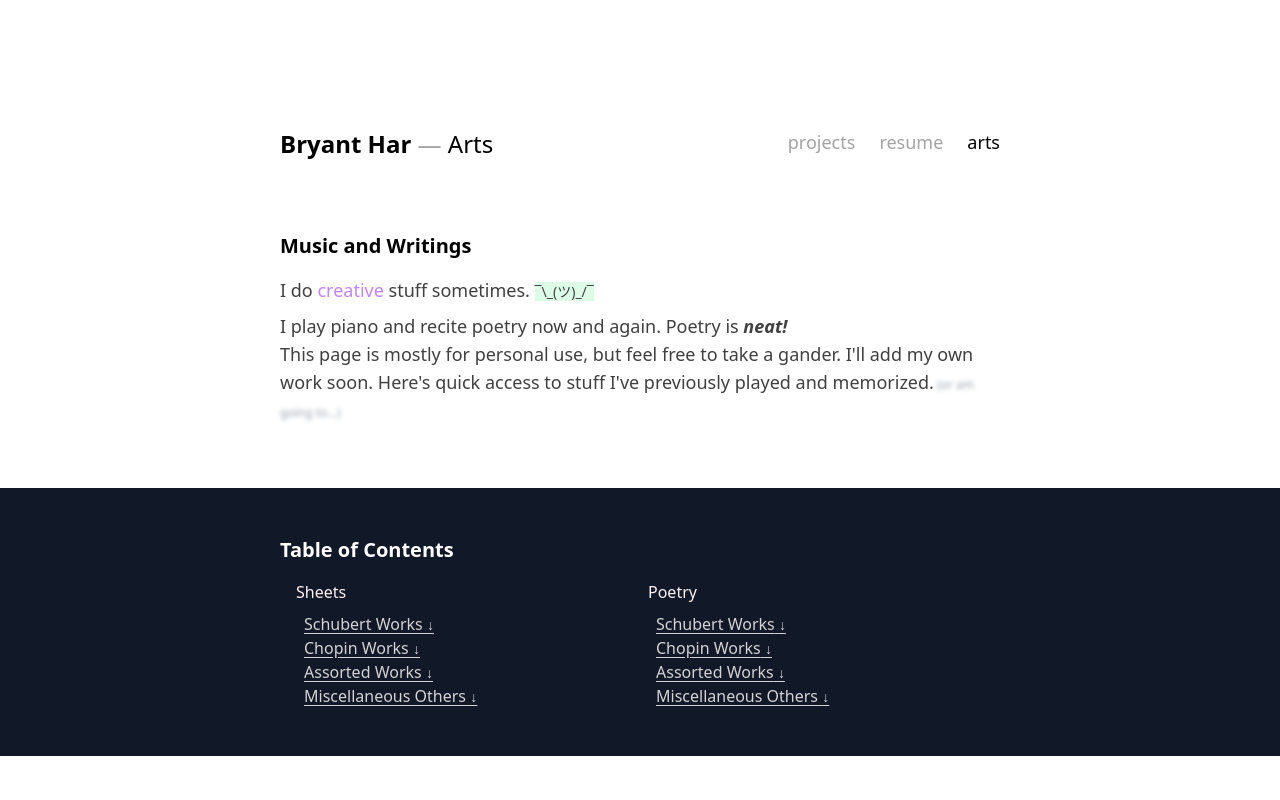
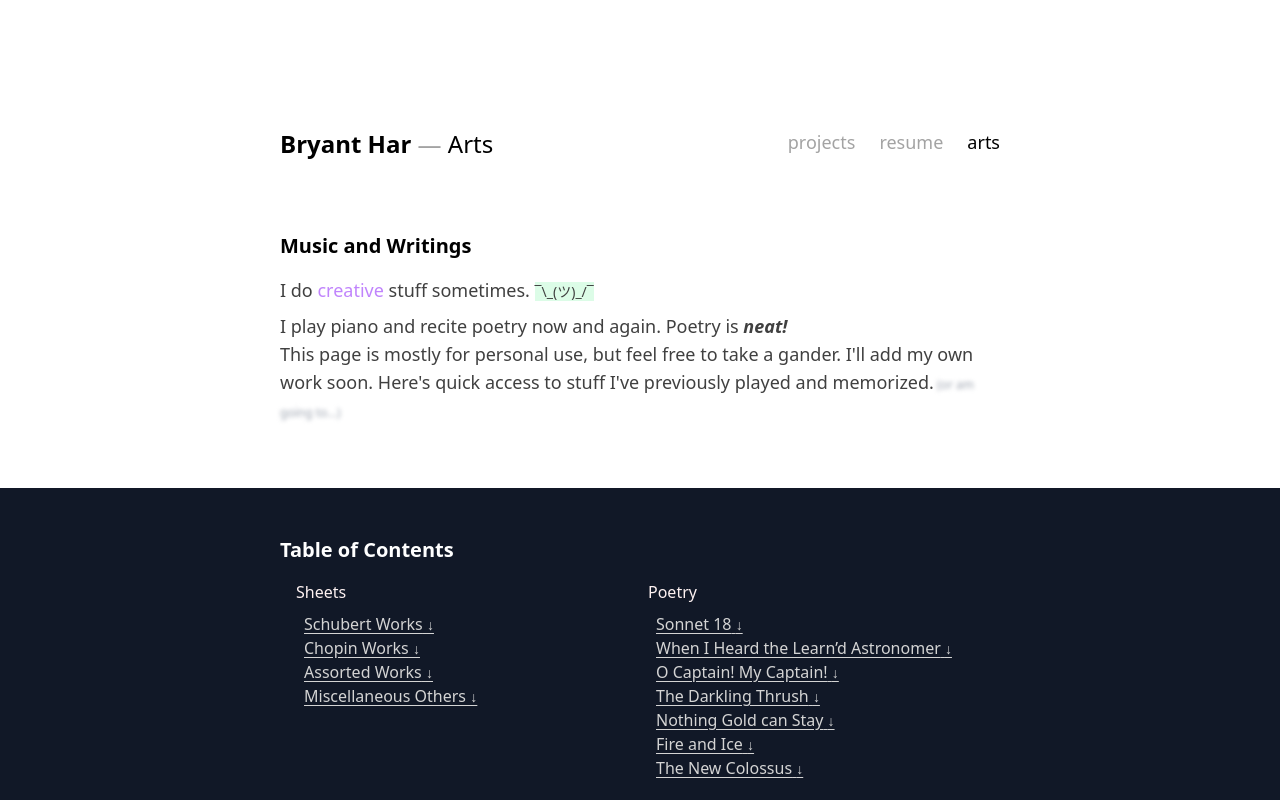
Before and after one commit to bryant-har/bryanthar.com, a Next.js app: page /arts in a window 1280 px wide. Shown: the top 800 px of the page. Built offline with nearby package versions, Linux system fonts and the light colour scheme.

Commit message:
Fix typo in list iteration

```diff
--- a/src/pages/arts/index.js
+++ b/src/pages/arts/index.js
@@ -48,7 +48,7 @@ export default function Arts() {
             <div>
               <h2 className="text-red-50 pb-2">Poetry </h2>
               <ul className="pl-2 list-style: none">
-                {data.scores.map((item, index) => (
+                {data.poems.map((item, index) => (
                   <li key={index}>
                     {" "}
                     <a
```
